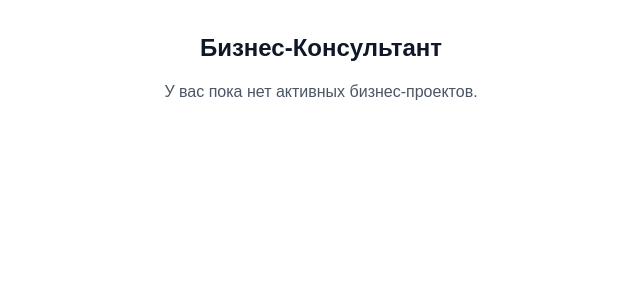
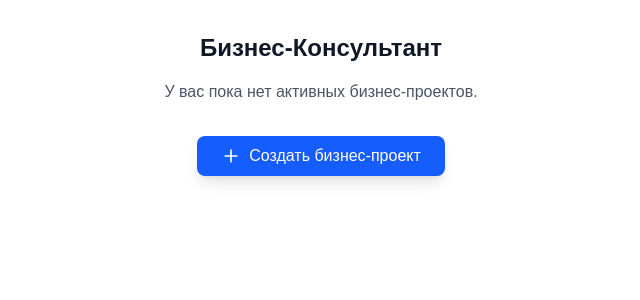
Before and after one commit to apint817-netizen/finmodel-ai, a Next.js app: page /dashboard/business in a window 1280 px wide. Shown: the top 300 px of the page, without its empty margins (319-959 px from the left). Built offline with nearby package versions, Linux system fonts and the light colour scheme; no server answers; the database is empty; sample sign-in values are in the browser's storage.

Commit message:
feat: add business dashboard navigation and create project flow

```diff
--- a/src/actions/business.ts
+++ b/src/actions/business.ts
@@ -84,3 +84,21 @@ export async function getBusinessSummary(projectId: string) {
         taxLiability: taxResult,
     };
 }
+
+export async function createBusinessProject() {
+    const session = await auth();
+    if (!session?.user?.id) throw new Error("Unauthorized");
+
+    const project = await prisma.project.create({
+        data: {
+            userId: session.user.id,
+            name: "Мой Бизнес",
+            type: "business",
+            taxSystem: "usn_6",
+            status: "active",
+            currency: "RUB",
+        }
+    });
+
+    return project;
+}
--- a/src/app/dashboard/business/page.tsx
+++ b/src/app/dashboard/business/page.tsx
@@ -3,6 +3,7 @@ import { FinancialHealthWidget } from "@/components/business/FinancialHealthWidg
 import { TaxCalendar } from "@/components/business/TaxCalendar";
 import { TransactionList } from "@/components/business/TransactionList";
 import { CompanySearch } from "@/components/business/CompanySearch";
+import { CreateBusinessProjectButton } from "@/components/business/CreateBusinessProjectButton";
 import { auth } from "@/auth";
 import { redirect } from "next/navigation";
 import prisma from "@/lib/prisma";
@@ -33,7 +34,9 @@ export default async function BusinessDashboardPage() {
             <div className="p-8 text-center">
                 <h1 className="text-2xl font-bold mb-4 text-gray-900 dark:text-white">Бизнес-Консультант</h1>
                 <p className="mb-4 text-gray-600 dark:text-gray-400">У вас пока нет активных бизнес-проектов.</p>
-                {/* Button to create would go here */}
+                <div className="flex justify-center">
+                    <CreateBusinessProjectButton />
+                </div>
             </div>
         );
     }
--- a/src/components/DashboardClient.tsx
+++ b/src/components/DashboardClient.tsx
@@ -167,6 +167,14 @@ export function DashboardClient({ initialProjects }: { initialProjects: Financia
                         <h1 className="text-xl font-bold text-slate-900 dark:text-white">FinModel AI</h1>
                     </Link>
                     <div className="flex items-center gap-4">
+                        <Link
+                            href="/dashboard/business"
+                            className="hidden md:flex items-center gap-2 text-slate-600 dark:text-slate-300 hover:text-blue-600 dark:hover:text-blue-400 font-medium transition-colors"
+                        >
+                            <TrendingUp className="w-4 h-4" />
+                            Бизнес-Консультант
+                        </Link>
+                        <div className="h-6 w-px bg-slate-200 dark:bg-slate-700 hidden md:block"></div>
                         <ThemeToggle />
                         <UserButton />
                         <button
--- /dev/null
+++ b/src/components/business/CreateBusinessProjectButton.tsx
@@ -0,0 +1,41 @@
+"use client";
+
+import { useState } from "react";
+import { Loader2, Plus } from "lucide-react";
+import { useRouter } from "next/navigation";
+import { createProject } from "@/app/actions/project";
+// Note: We are reusing the generic createProject action but we might need to update the project type after creation
+// Or create a specific action for business projects.
+// For now, let's assume we can update it or create a specific action.
+// Actually, let's create a specific server action for this to be clean.
+
+import { createBusinessProject } from "@/actions/business";
+
+export function CreateBusinessProjectButton() {
+    const [loading, setLoading] = useState(false);
+    const router = useRouter();
+
+    async function handleCreate() {
+        setLoading(true);
+        try {
+            await createBusinessProject();
+            router.refresh(); // Refresh to show the new dashboard
+        } catch (error) {
+            console.error(error);
+            alert("Не удалось создать бизнес-проект");
+        } finally {
+            setLoading(false);
+        }
+    }
+
+    return (
+        <button
+            onClick={handleCreate}
+            disabled={loading}
+            className="mt-4 bg-blue-600 hover:bg-blue-700 text-white font-medium py-2 px-6 rounded-lg flex items-center gap-2 transition-colors shadow-lg hover:shadow-xl"
+        >
+            {loading ? <Loader2 className="w-5 h-5 animate-spin" /> : <Plus className="w-5 h-5" />}
+            Создать бизнес-проект
+        </button>
+    );
+}
```
